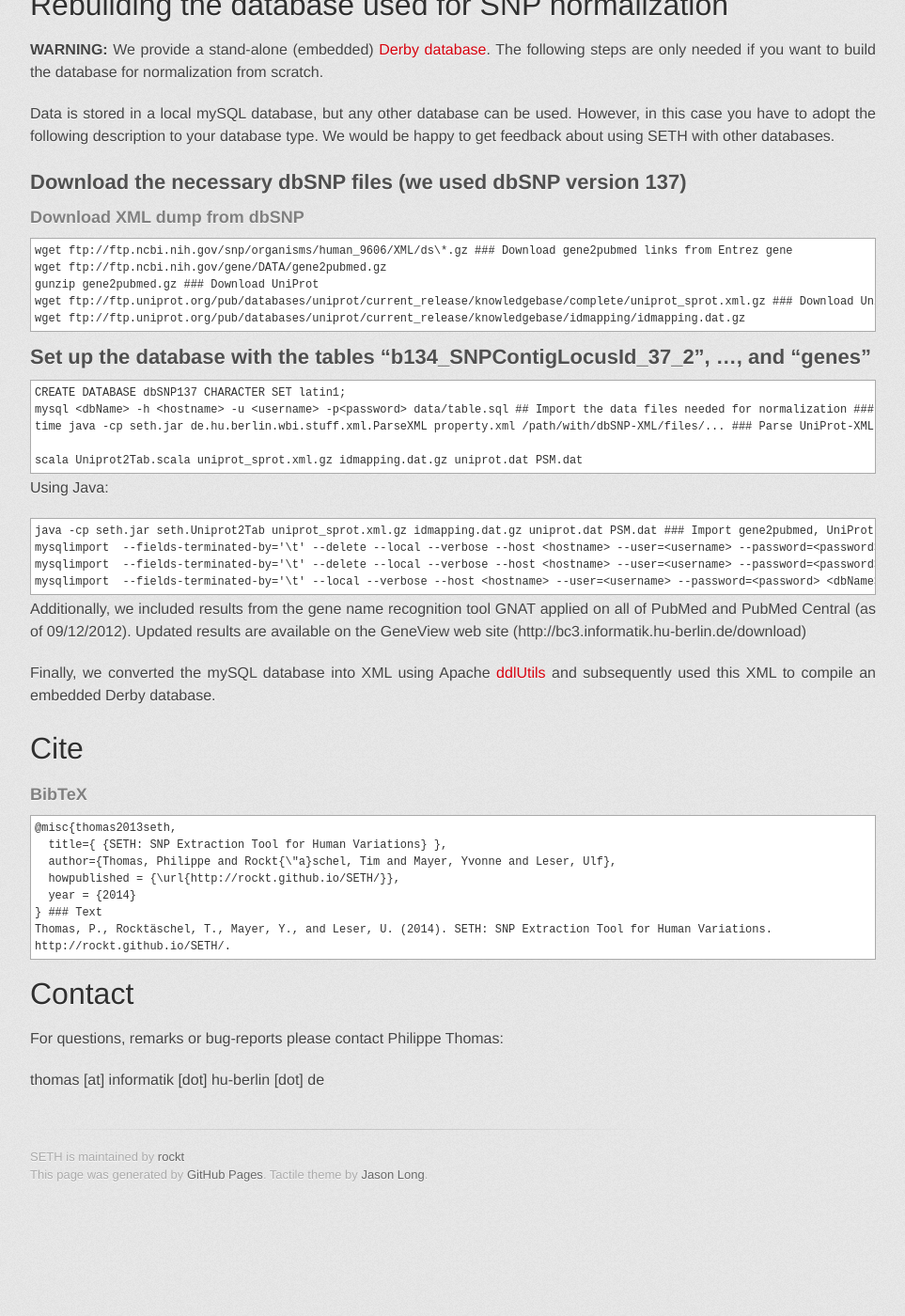
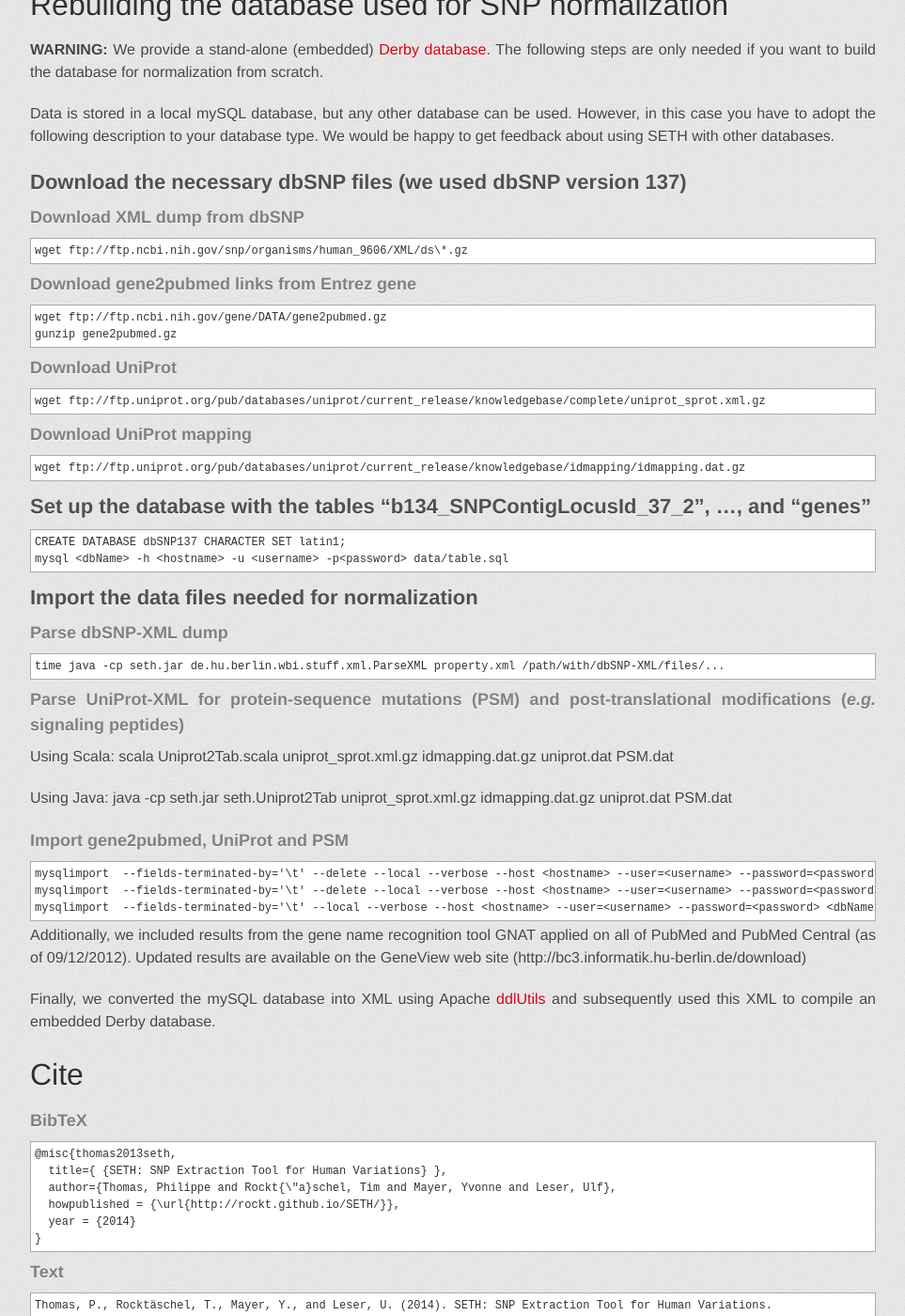
Before and after one commit to rockt/SETH, a Jekyll site: the page built from index.md, in a window 1280 px wide and 1400 px high, scrolled down 4625 px. Shown: the whole window at 94% size, without its empty margins (158-1121 px from the left). Built offline with Jekyll 4.4.1, drawn with Linux system fonts in a browser that asks for light colours; some web fonts are replaced; before the commit the page ends 5915 px from its top, so only the background shows below that; some of the changed text lies outside the part shown.

Commit message:
Update index.md

```diff
--- a/index.md
+++ b/index.md
@@ -260,31 +260,39 @@ However, in this case you have to adopt the following description to your databa
 We would be happy to get feedback about using SETH with other databases.
 
 ## Download the necessary dbSNP files (we used dbSNP version 137)
+
 ### Download XML dump from dbSNP
 	wget ftp://ftp.ncbi.nih.gov/snp/organisms/human_9606/XML/ds\*.gz
+
 ### Download gene2pubmed links from Entrez gene
 	wget ftp://ftp.ncbi.nih.gov/gene/DATA/gene2pubmed.gz
 	gunzip gene2pubmed.gz
+
 ### Download UniProt
 	wget ftp://ftp.uniprot.org/pub/databases/uniprot/current_release/knowledgebase/complete/uniprot_sprot.xml.gz
+
 ### Download UniProt mapping
 	wget ftp://ftp.uniprot.org/pub/databases/uniprot/current_release/knowledgebase/idmapping/idmapping.dat.gz
 
 ## Set up the database with the tables "b134_SNPContigLocusId_37_2", ...,  and "genes"
 	CREATE DATABASE dbSNP137 CHARACTER SET latin1;
 	mysql <dbName> -h <hostname> -u <username> -p<password> data/table.sql
+
 ## Import the data files needed for normalization
+
 ### Parse dbSNP-XML dump
 	time java -cp seth.jar de.hu.berlin.wbi.stuff.xml.ParseXML property.xml /path/with/dbSNP-XML/files/...
+
 ### Parse UniProt-XML for protein-sequence mutations (PSM) and post-translational modifications (*e.g.* signaling peptides)
+
 Using Scala:
-
 	scala Uniprot2Tab.scala uniprot_sprot.xml.gz idmapping.dat.gz uniprot.dat PSM.dat
 
 Using Java:
+	java -cp seth.jar seth.Uniprot2Tab uniprot_sprot.xml.gz idmapping.dat.gz uniprot.dat PSM.dat
 
-	java -cp seth.jar seth.Uniprot2Tab uniprot_sprot.xml.gz idmapping.dat.gz uniprot.dat PSM.dat
 ### Import gene2pubmed, UniProt and PSM
+
 	mysqlimport  --fields-terminated-by='\t' --delete --local --verbose --host <hostname> --user=<username> --password=<password> <dbName> gene2pubmed
 	mysqlimport  --fields-terminated-by='\t' --delete --local --verbose --host <hostname> --user=<username> --password=<password> <dbName> uniprot.dat
 	mysqlimport  --fields-terminated-by='\t' --local --verbose --host <hostname> --user=<username> --password=<password> <dbName> PSM.dat
@@ -296,6 +304,7 @@ Finally, we converted the mySQL database into XML using Apache [ddlUtils](http:/
 and subsequently used this XML to compile an embedded Derby database.
 
 # Cite
+
 ### BibTeX
 	@misc{thomas2013seth,
 	  title={ {SETH: SNP Extraction Tool for Human Variations} },
@@ -303,6 +312,7 @@ and subsequently used this XML to compile an embedded Derby database.
 	  howpublished = {\url{http://rockt.github.io/SETH/}},
 	  year = {2014}
 	}
+
 ### Text
 	Thomas, P., Rocktäschel, T., Mayer, Y., and Leser, U. (2014). SETH: SNP Extraction Tool for Human Variations.
 	http://rockt.github.io/SETH/.
```
